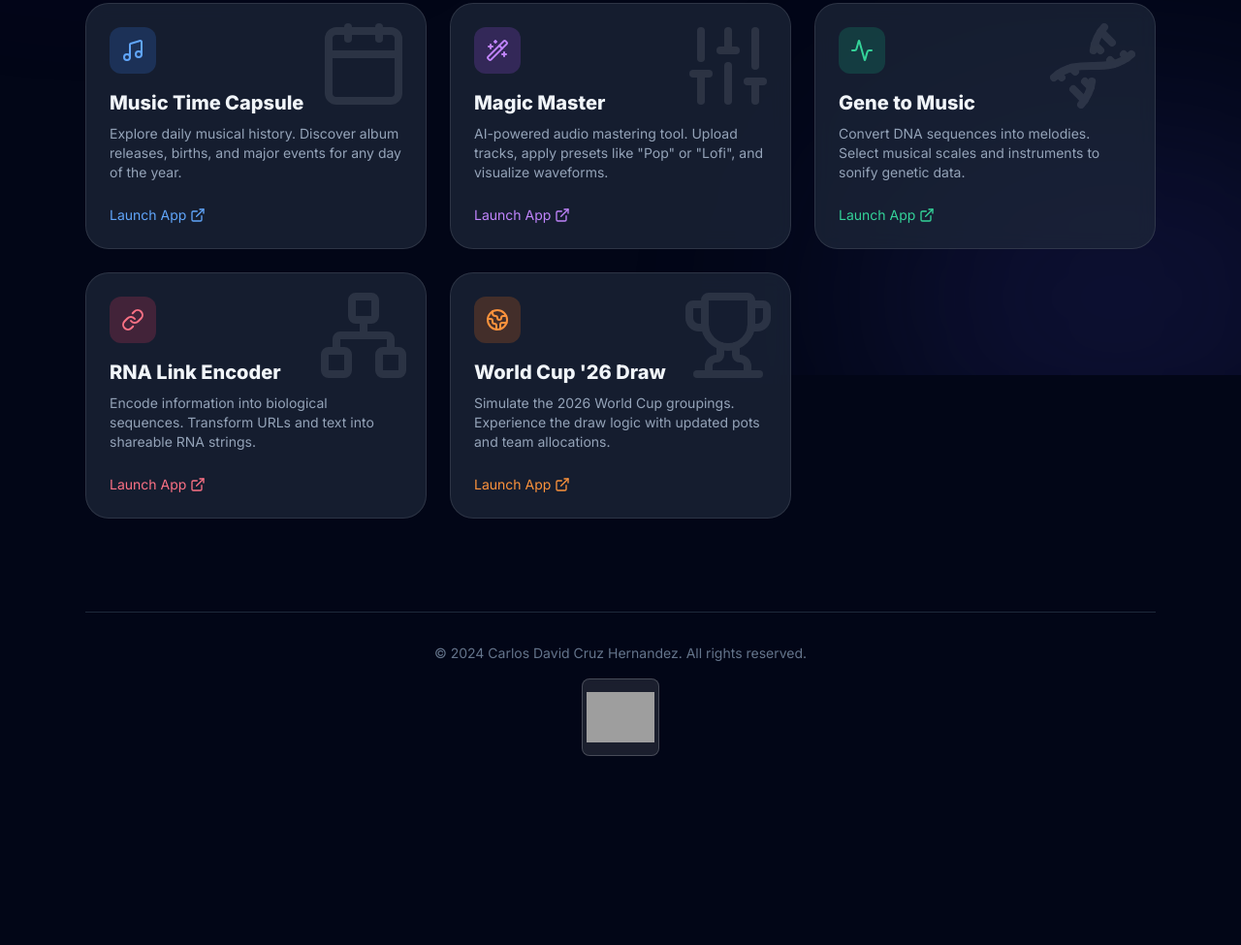
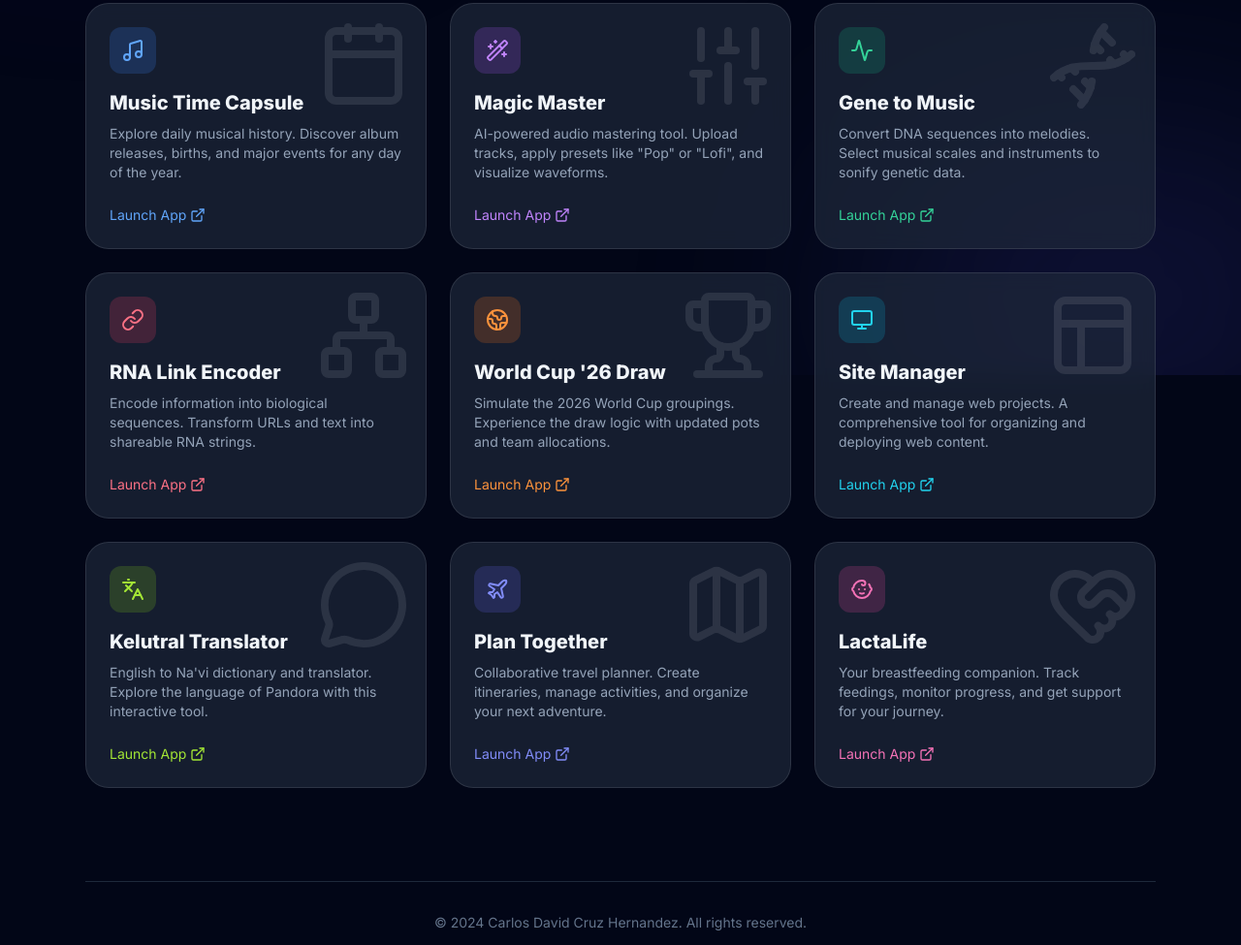
Before and after one commit to cdcruzher/cdcruzher.github.io, a plain HTML site: page index.html in a window 1280 px wide. Shown: the part 413-1388 px from the top of the page at 97% size. Before the commit the page ends 1273 px from the top, so only its background shows below. Drawn offline with nearby package versions, Linux system fonts and the light colour scheme; grey boxes are pictures that could not be loaded.

Commit message:
Update index.html

```diff
--- a/index.html
+++ b/index.html
@@ -136,23 +136,6 @@
                 </div>
             </a>
 
-            <!-- Hidden by default, only shown in Music Filter -->
-            <a href="https://cdcruzher.github.io/music-scales/" target="_blank" class="glass-card rounded-3xl p-6 group cursor-pointer flex flex-col h-full relative overflow-hidden" style="display: none;">
-                <div class="absolute top-0 right-0 p-4 opacity-10 group-hover:opacity-20 transition-opacity">
-                    <i data-lucide="music-2" class="w-24 h-24"></i>
-                </div>
-                <div class="w-12 h-12 bg-amber-500/20 rounded-xl flex items-center justify-center mb-4 text-amber-400 group-hover:text-amber-300 group-hover:scale-110 transition-all duration-300">
-                    <i data-lucide="mic-2" class="w-6 h-6"></i>
-                </div>
-                <h3 class="text-xl font-bold mb-2 text-slate-100">Music Scales</h3>
-                <p class="text-slate-400 text-sm mb-6 flex-grow">
-                    Visual reference for musical scales. Explore different keys, modes, and intervals on a virtual fretboard or keyboard.
-                </p>
-                <div class="flex items-center text-sm font-medium text-amber-400 group-hover:translate-x-1 transition-transform">
-                    Launch App <i data-lucide="external-link" class="w-4 h-4 ml-1"></i>
-                </div>
-            </a>
-
             <a href="https://cdcruzher.github.io/rna-url-link/" target="_blank" class="glass-card rounded-3xl p-6 group cursor-pointer flex flex-col h-full relative overflow-hidden">
                 <div class="absolute top-0 right-0 p-4 opacity-10 group-hover:opacity-20 transition-opacity">
                     <i data-lucide="network" class="w-24 h-24"></i>
@@ -169,7 +152,7 @@
                 </div>
             </a>
 
-            <!-- NEW APP: World Cup Draw -->
+            <!-- World Cup Draw -->
             <a href="https://cdcruzher.github.io/Worldcup26-draw/" target="_blank" class="glass-card rounded-3xl p-6 group cursor-pointer flex flex-col h-full relative overflow-hidden">
                 <div class="absolute top-0 right-0 p-4 opacity-10 group-hover:opacity-20 transition-opacity">
                     <i data-lucide="trophy" class="w-24 h-24"></i>
@@ -182,6 +165,91 @@
                     Simulate the 2026 World Cup groupings. Experience the draw logic with updated pots and team allocations.
                 </p>
                 <div class="flex items-center text-sm font-medium text-orange-400 group-hover:translate-x-1 transition-transform">
+                    Launch App <i data-lucide="external-link" class="w-4 h-4 ml-1"></i>
+                </div>
+            </a>
+
+            <!-- Site Manager -->
+            <a href="https://cdcruzher.github.io/webpage-creator/" target="_blank" class="glass-card rounded-3xl p-6 group cursor-pointer flex flex-col h-full relative overflow-hidden">
+                <div class="absolute top-0 right-0 p-4 opacity-10 group-hover:opacity-20 transition-opacity">
+                    <i data-lucide="layout" class="w-24 h-24"></i>
+                </div>
+                <div class="w-12 h-12 bg-cyan-500/20 rounded-xl flex items-center justify-center mb-4 text-cyan-400 group-hover:text-cyan-300 group-hover:scale-110 transition-all duration-300">
+                    <i data-lucide="monitor" class="w-6 h-6"></i>
+                </div>
+                <h3 class="text-xl font-bold mb-2 text-slate-100">Site Manager</h3>
+                <p class="text-slate-400 text-sm mb-6 flex-grow">
+                    Create and manage web projects. A comprehensive tool for organizing and deploying web content.
+                </p>
+                <div class="flex items-center text-sm font-medium text-cyan-400 group-hover:translate-x-1 transition-transform">
+                    Launch App <i data-lucide="external-link" class="w-4 h-4 ml-1"></i>
+                </div>
+            </a>
+
+            <!-- NEW APP: Kelutral Translator -->
+            <a href="https://cdcruzher.github.io/Kelutral-translator-/" target="_blank" class="glass-card rounded-3xl p-6 group cursor-pointer flex flex-col h-full relative overflow-hidden">
+                <div class="absolute top-0 right-0 p-4 opacity-10 group-hover:opacity-20 transition-opacity">
+                    <i data-lucide="message-circle" class="w-24 h-24"></i>
+                </div>
+                <div class="w-12 h-12 bg-lime-500/20 rounded-xl flex items-center justify-center mb-4 text-lime-400 group-hover:text-lime-300 group-hover:scale-110 transition-all duration-300">
+                    <i data-lucide="languages" class="w-6 h-6"></i>
+                </div>
+                <h3 class="text-xl font-bold mb-2 text-slate-100">Kelutral Translator</h3>
+                <p class="text-slate-400 text-sm mb-6 flex-grow">
+                    English to Na'vi dictionary and translator. Explore the language of Pandora with this interactive tool.
+                </p>
+                <div class="flex items-center text-sm font-medium text-lime-400 group-hover:translate-x-1 transition-transform">
+                    Launch App <i data-lucide="external-link" class="w-4 h-4 ml-1"></i>
+                </div>
+            </a>
+
+            <!-- NEW APP: Plan Together -->
+            <a href="https://cdcruzher.github.io/plan-together/" target="_blank" class="glass-card rounded-3xl p-6 group cursor-pointer flex flex-col h-full relative overflow-hidden">
+                <div class="absolute top-0 right-0 p-4 opacity-10 group-hover:opacity-20 transition-opacity">
+                    <i data-lucide="map" class="w-24 h-24"></i>
+                </div>
+                <div class="w-12 h-12 bg-indigo-500/20 rounded-xl flex items-center justify-center mb-4 text-indigo-400 group-hover:text-indigo-300 group-hover:scale-110 transition-all duration-300">
+                    <i data-lucide="plane" class="w-6 h-6"></i>
+                </div>
+                <h3 class="text-xl font-bold mb-2 text-slate-100">Plan Together</h3>
+                <p class="text-slate-400 text-sm mb-6 flex-grow">
+                    Collaborative travel planner. Create itineraries, manage activities, and organize your next adventure.
+                </p>
+                <div class="flex items-center text-sm font-medium text-indigo-400 group-hover:translate-x-1 transition-transform">
+                    Launch App <i data-lucide="external-link" class="w-4 h-4 ml-1"></i>
+                </div>
+            </a>
+
+            <!-- NEW APP: LactaLife -->
+            <a href="https://cdcruzher.github.io/lactalife/" target="_blank" class="glass-card rounded-3xl p-6 group cursor-pointer flex flex-col h-full relative overflow-hidden">
+                <div class="absolute top-0 right-0 p-4 opacity-10 group-hover:opacity-20 transition-opacity">
+                    <i data-lucide="heart-handshake" class="w-24 h-24"></i>
+                </div>
+                <div class="w-12 h-12 bg-pink-500/20 rounded-xl flex items-center justify-center mb-4 text-pink-400 group-hover:text-pink-300 group-hover:scale-110 transition-all duration-300">
+                    <i data-lucide="baby" class="w-6 h-6"></i>
+                </div>
+                <h3 class="text-xl font-bold mb-2 text-slate-100">LactaLife</h3>
+                <p class="text-slate-400 text-sm mb-6 flex-grow">
+                    Your breastfeeding companion. Track feedings, monitor progress, and get support for your journey.
+                </p>
+                <div class="flex items-center text-sm font-medium text-pink-400 group-hover:translate-x-1 transition-transform">
+                    Launch App <i data-lucide="external-link" class="w-4 h-4 ml-1"></i>
+                </div>
+            </a>
+
+            <!-- Hidden by default, only shown in Music Filter -->
+            <a href="https://cdcruzher.github.io/music-scales/" target="_blank" class="glass-card rounded-3xl p-6 group cursor-pointer flex flex-col h-full relative overflow-hidden" style="display: none;">
+                <div class="absolute top-0 right-0 p-4 opacity-10 group-hover:opacity-20 transition-opacity">
+                    <i data-lucide="music-2" class="w-24 h-24"></i>
+                </div>
+                <div class="w-12 h-12 bg-amber-500/20 rounded-xl flex items-center justify-center mb-4 text-amber-400 group-hover:text-amber-300 group-hover:scale-110 transition-all duration-300">
+                    <i data-lucide="mic-2" class="w-6 h-6"></i>
+                </div>
+                <h3 class="text-xl font-bold mb-2 text-slate-100">Music Scales</h3>
+                <p class="text-slate-400 text-sm mb-6 flex-grow">
+                    Visual reference for musical scales. Explore different keys, modes, and intervals on a virtual fretboard or keyboard.
+                </p>
+                <div class="flex items-center text-sm font-medium text-amber-400 group-hover:translate-x-1 transition-transform">
                     Launch App <i data-lucide="external-link" class="w-4 h-4 ml-1"></i>
                 </div>
             </a>
@@ -204,7 +272,7 @@
     <script>
         lucide.createIcons();
 
-        // UPDATED FUNCTION: Restores original state (4 apps visible, scales hidden)
+        // UPDATED FUNCTION: Restores original state (now 7 visible apps, scales hidden)
         function showAll() {
             window.scrollTo({ top: 0, behavior: 'smooth' });
 
@@ -213,7 +281,7 @@
             cards.forEach(card => {
                 // If it's the Music Scales app, hide it
                 if (card.href.includes("music-scales")) {
-                     card.style.display = 'none';
+                      card.style.display = 'none';
                 } else {
                     // Show all others
                     card.style.display = 'flex';
```
